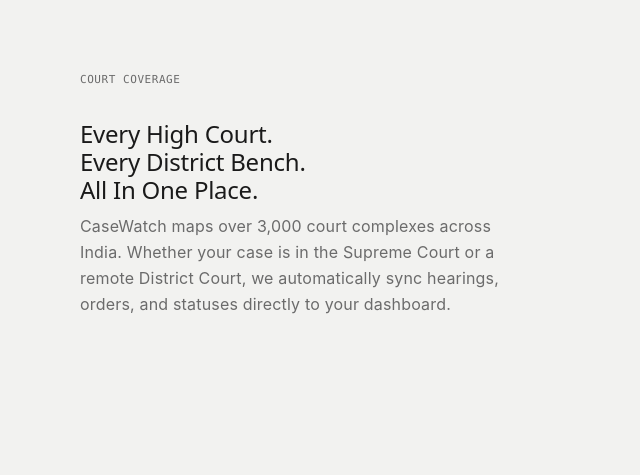
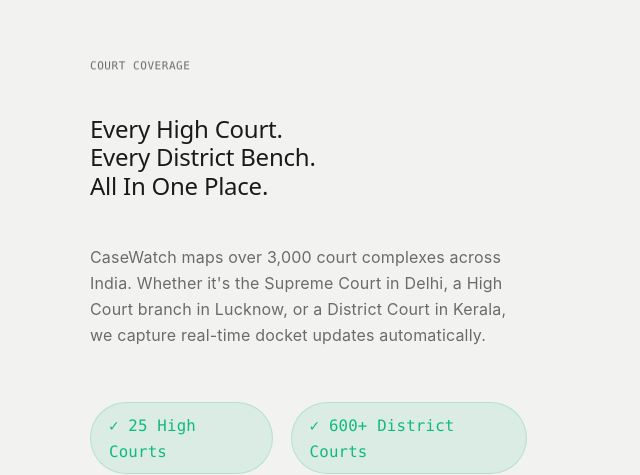
Before and after one commit to kritiahlawat8-sys/CASEWATCH, a React (Vite) app: page / in a window 1280 px wide. Shown: the part 2976-3451 px from the top of the page, without its empty margins (0-640 px from the left). Built offline with nearby package versions, Linux system fonts and the light colour scheme.

Commit message:
Add smooth scroll, scroll reveals, and refine UI

```diff
--- a/package.json
+++ b/package.json
@@ -12,6 +12,7 @@
   "dependencies": {
     "@tailwindcss/postcss": "^4.3.1",
     "@tailwindcss/vite": "^4.3.1",
+    "lenis": "^1.3.24",
     "postcss": "^8.5.15",
     "prop-types": "^15.8.1",
     "react": "^19.2.7",
--- a/src/App.jsx
+++ b/src/App.jsx
@@ -5,9 +5,11 @@
 import Hero from './components/Hero'
 import WhyCaseWatch from './components/WhyCaseWatch'
 
+import { ReactLenis } from 'lenis/react'
+
 function App() {
   return (
-    <>
+    <ReactLenis root>
       <Navbar />
 
       {/* Hero Section */}
@@ -29,7 +31,7 @@
       <footer>
         <p>© 2024 CaseWatch</p>
       </footer>
-    </>
+    </ReactLenis>
   )
 }
 
--- a/src/components/CourtMap.jsx
+++ b/src/components/CourtMap.jsx
@@ -2,6 +2,7 @@
 
 import React, { useState } from "react";
 import { ComposableMap, Geographies, Geography, Marker, Line } from "react-simple-maps";
+import Reveal from './Reveal';
 
 const geoUrl = "/india2.json";
 
@@ -58,8 +59,8 @@
         .orbital-path {
           stroke: rgba(16, 185, 129, 0.2);
           stroke-width: 1px;
+          fill: none;
           stroke-dasharray: 4 4;
-          fill: none;
         }
         .court-marker {
           transition: all 0.3s ease;
@@ -70,22 +71,38 @@
         }
       `}</style>
 
-      <div className="max-w-[1200px] mx-auto px-[24px] md:px-[40px] w-full grid grid-cols-1 lg:grid-cols-12 gap-12 lg:gap-8 items-center">
+      <div className="w-full max-w-[1400px] mx-auto px-8 md:px-12 lg:px-20 relative z-10">
+        <div className="grid grid-cols-1 lg:grid-cols-12 gap-12 lg:gap-8 items-center">
+
           {/* Left Column (45%) */}
-        <div className="lg:col-span-5 text-left space-y-6 -mt-12 lg:-mt-32">
+          <div className="lg:col-span-5 flex flex-col gap-6 md:gap-8 relative z-20">
+            <Reveal delay={0}>
               <span className="font-mono text-[11px] text-[#6B6B6B] uppercase tracking-wider block">
                 COURT COVERAGE
               </span>
+            </Reveal>
+            <Reveal delay={100}>
               <h2 className="font-heading text-[40px] md:text-[48px] font-black text-[#1A1A1A] leading-[1.1]" style={{color: "#1A1A1A"}}>
                 Every High Court.<br />
                 Every District Bench.<br />
                 All In One Place.
               </h2>
+            </Reveal>
+            <Reveal delay={200}>
               <p className="font-sans text-[16px] text-[#6B6B6B] leading-relaxed max-w-[420px]">
-            CaseWatch maps over 3,000 court complexes across India.
-            Whether your case is in the Supreme Court or a remote District Court,
-            we automatically sync hearings, orders, and statuses directly to your dashboard.
+                CaseWatch maps over 3,000 court complexes across India. Whether it's the Supreme Court in Delhi, a High Court branch in Lucknow, or a District Court in Kerala, we capture real-time docket updates automatically.
               </p>
+            </Reveal>
+            <Reveal delay={300}>
+              <div className="flex gap-4 mt-4">
+                <div className="bg-[#10B981]/10 px-4 py-2 rounded-full border border-[#10B981]/20 backdrop-blur-sm">
+                  <span className="font-mono text-[#10B981] font-medium text-sm">✓ 25 High Courts</span>
+                </div>
+                <div className="bg-[#10B981]/10 px-4 py-2 rounded-full border border-[#10B981]/20 backdrop-blur-sm hidden sm:block">
+                  <span className="font-mono text-[#10B981] font-medium text-sm">✓ 600+ District Courts</span>
+                </div>
+              </div>
+            </Reveal>
           </div>
 
         {/* Right Column (55%) */}
@@ -177,6 +194,7 @@
           </div>
         </div>
       </div>
+      </div>
     </section>
   );
 }
--- /dev/null
+++ b/src/components/Reveal.jsx
@@ -0,0 +1,36 @@
+import React, { useEffect, useRef, useState } from 'react';
+
+export default function Reveal({ children, delay = 0, className = '', threshold = 0.15 }) {
+  const [isVisible, setIsVisible] = useState(false);
+  const ref = useRef(null);
+
+  useEffect(() => {
+    const observer = new IntersectionObserver(
+      ([entry]) => {
+        setIsVisible(entry.isIntersecting);
+      },
+      { threshold, rootMargin: '0px 0px -10% 0px' }
+    );
+
+    const currentRef = ref.current;
+    if (currentRef) {
+      observer.observe(currentRef);
+    }
+
+    return () => {
+      if (currentRef) observer.unobserve(currentRef);
+    };
+  }, [threshold]);
+
+  return (
+    <div
+      ref={ref}
+      className={`transition-all duration-700 ease-out will-change-[opacity,transform] ${
+        isVisible ? 'opacity-100 translate-y-0' : 'opacity-0 translate-y-8'
+      } ${className}`}
+      style={{ transitionDelay: `${delay}ms` }}
+    >
+      {children}
+    </div>
+  );
+}
--- a/src/components/WhyCaseWatch.css
+++ b/src/components/WhyCaseWatch.css
@@ -40,7 +40,7 @@
 }
 
 .why-eyebrow {
-  font-family: 'Inter', sans-serif;
+  font-family: var(--sans);
   font-size: var(--why-t-eyebrow);
   font-weight: 600;
   letter-spacing: 0.14em;
@@ -50,7 +50,7 @@
 }
 
 .why-body {
-  font-family: 'Syne', sans-serif;
+  font-family: var(--heading);
   font-size: clamp(1.5rem, 3vw, 2.5rem);
   font-weight: 800;
   line-height: 1.4;
@@ -119,7 +119,7 @@
 }
 
 .overview-heading {
-  font-family: 'Syne', sans-serif;
+  font-family: var(--heading);
   font-size: var(--why-t-h2);
   font-weight: 800;
   line-height: 1.08;
@@ -192,7 +192,7 @@
 }
 
 .feature-title {
-  font-family: 'Inter', sans-serif;
+  font-family: var(--sans);
   font-size: clamp(0.95rem, 1.3vw, 1.05rem);
   font-weight: 700;
   letter-spacing: -0.01em;
--- a/src/components/WhyCaseWatch.jsx
+++ b/src/components/WhyCaseWatch.jsx
@@ -129,7 +129,8 @@
         entries.forEach(entry => {
           if (entry.isIntersecting) {
             entry.target.classList.add('is-visible');
-            obs.unobserve(entry.target);
+          } else {
+            entry.target.classList.remove('is-visible');
           }
         });
       }, { ...observerOptions, threshold: 0.2 });
@@ -143,7 +144,8 @@
           const idx = parseInt(entry.target.getAttribute('data-index'), 10) || 0;
           entry.target.style.transitionDelay = `${idx * 90}ms`;
           entry.target.classList.add('is-visible');
-          obs.unobserve(entry.target);
+        } else {
+          entry.target.classList.remove('is-visible');
         }
       });
     }, observerOptions);
```
Also changed, not shown: 1 other file (tests, documents, lock files or other folders). Lines whose indentation alone changed are shown as unchanged.
